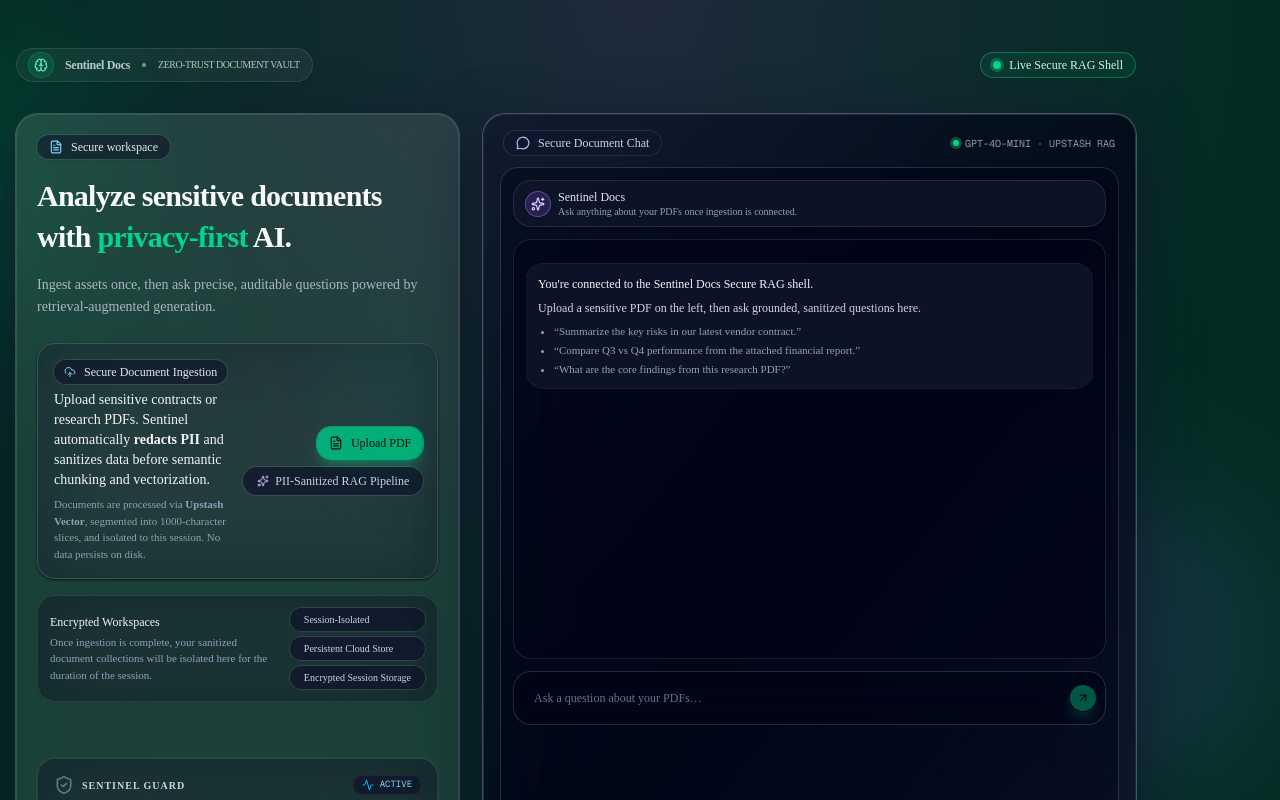
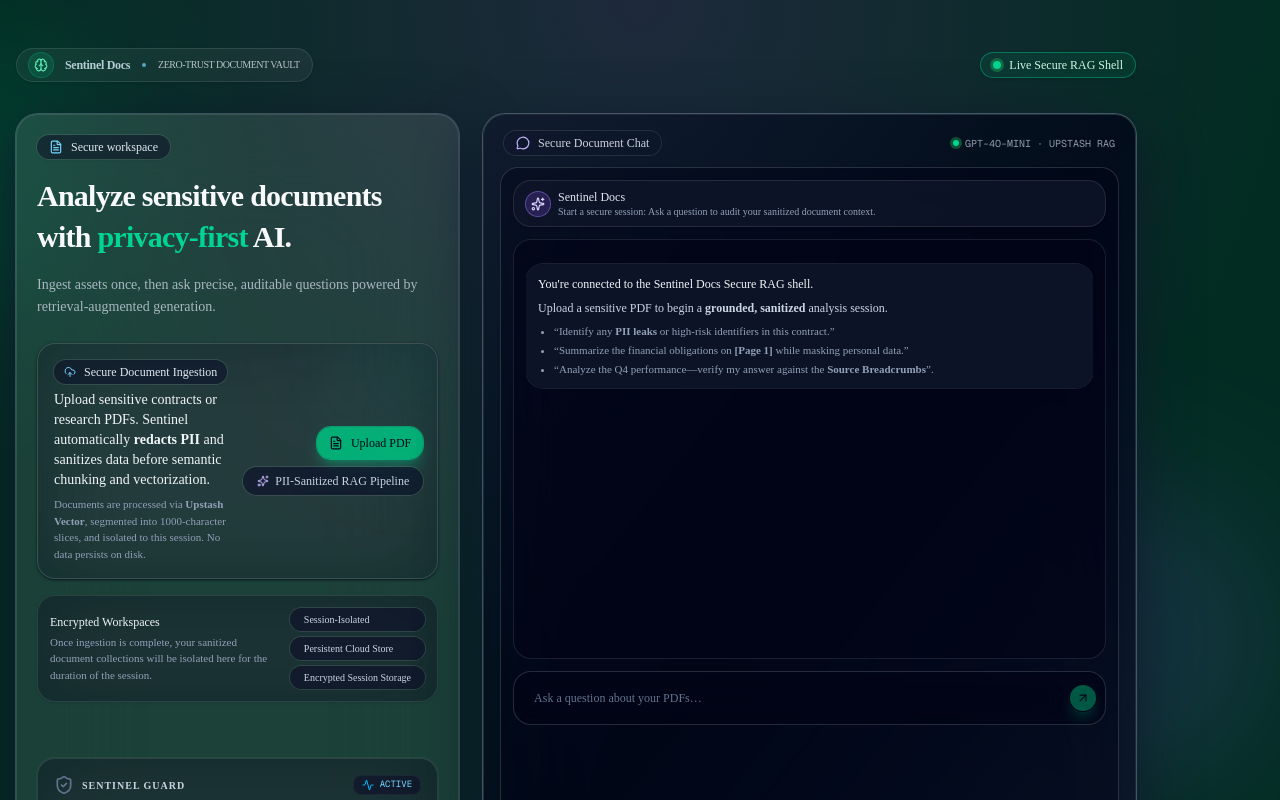
Before and after one commit to GeorgiDS9/sentinel-docs, a Next.js app: page / in a window 1280 px wide. Shown: the top 800 px of the page. Built offline with nearby package versions, Linux system fonts and the light colour scheme.

Commit message:
ui: realign chat interface with Zero-Trust security branding
Updated welcome prompts and sub-headers to reflect high-stakes document auditing. Focused user calls-to-action on 'sanitized analysis' and 'source breadcrumb verification' to match the Sentinel Docs security whitepaper.

```diff
--- a/src/components/chat-interface.tsx
+++ b/src/components/chat-interface.tsx
@@ -97,7 +97,8 @@ export function ChatInterface() {
           <div className="flex flex-col">
             <span className="font-medium">Sentinel Docs</span>
             <span className="text-[10px] text-slate-400">
-              Ask anything about your PDFs once ingestion is connected.
+              Start a secure session: Ask a question to audit your sanitized
+              document context.
             </span>
           </div>
         </div>
@@ -111,18 +112,22 @@ export function ChatInterface() {
                 You&apos;re connected to the Sentinel Docs Secure RAG shell.
               </p>
               <p>
-                Upload a sensitive PDF on the left, then ask grounded, sanitized
-                questions here.
+                Upload a sensitive PDF to begin a{" "}
+                <strong>grounded, sanitized</strong> analysis session.
               </p>
               <ul className="mt-2 list-disc space-y-1 pl-4 text-[11px] text-slate-400">
                 <li>
-                  “Summarize the key risks in our latest vendor contract.”
+                  “Identify any <strong>PII leaks</strong> or high-risk
+                  identifiers in this contract.”
                 </li>
                 <li>
-                  “Compare Q3 vs Q4 performance from the attached financial
-                  report.”
+                  “Summarize the financial obligations on{" "}
+                  <strong>[Page 1]</strong> while masking personal data.”
                 </li>
-                <li>“What are the core findings from this research PDF?”</li>
+                <li>
+                  “Analyze the Q4 performance—verify my answer against the{" "}
+                  <strong>Source Breadcrumbs</strong>”.
+                </li>
               </ul>
             </div>
           )}
```
Also changed, not shown: 1 other file (tests, documents, lock files or other folders).
